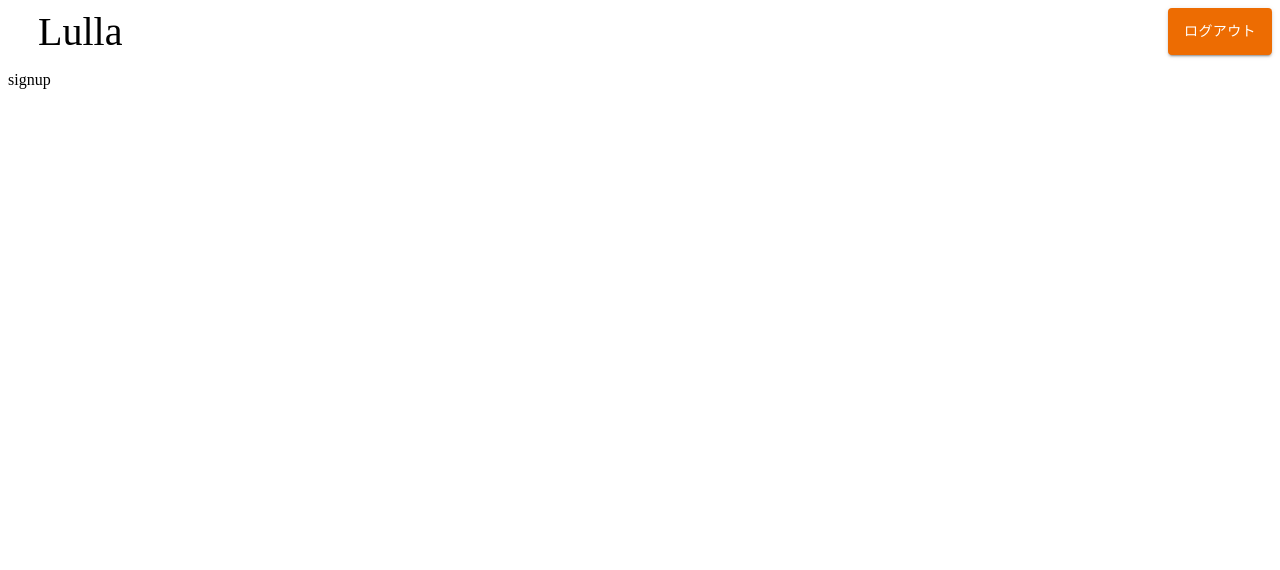
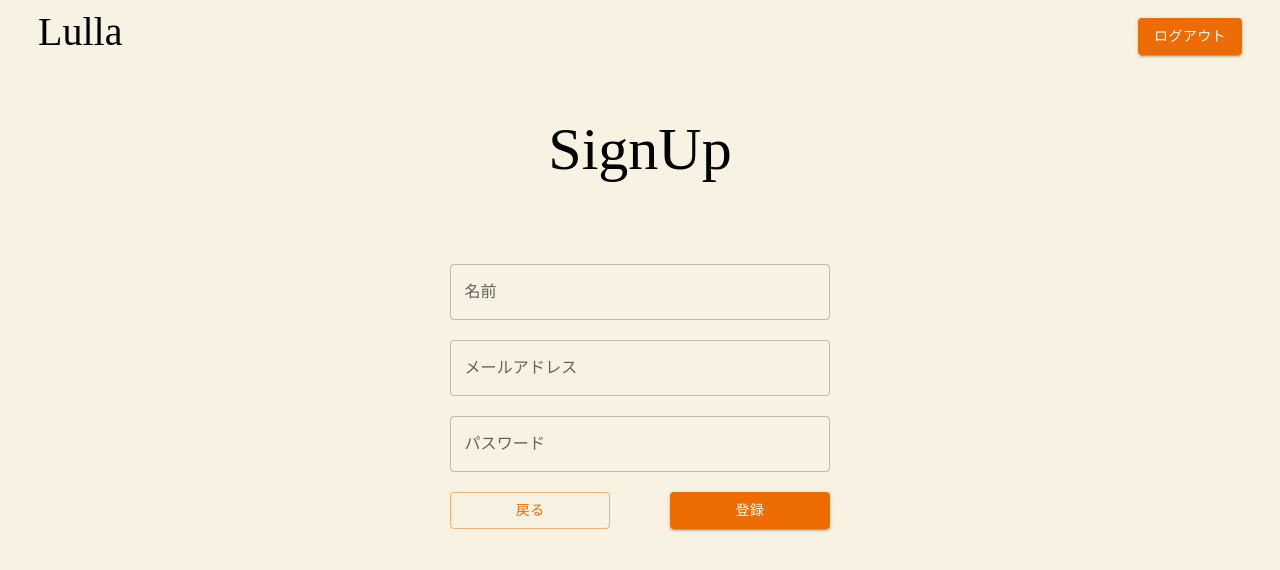
Before and after one commit to tt1125/gabaithon-202403-team3-front, a Next.js app: page /signup in a window 1280 px wide. Shown: the top 570 px of the page. Built offline with nearby package versions, Linux system fonts and the light colour scheme.

Commit message:
signup作成

```diff
--- a/app/layout.jsx
+++ b/app/layout.jsx
@@ -8,7 +8,7 @@ export const metadata = {
 export default function RootLayout({ children }) {
   return (
       <html lang="en" >
-        <body style={{backgroundColor : backgroundColor}}>
+        <body style={{backgroundColor : `#F8F2E2`}}>
         <Header/>
         {children}
         </body>
--- a/app/signup/page.jsx
+++ b/app/signup/page.jsx
@@ -1,11 +1,40 @@
+"use client"
+
+import { Button, TextField } from "@mui/material";
+import { useState } from "react";
+
 export default function signup () {
+
+    const [name,setName] = useState('')
+    const [email,setEmail] = useState('')
+    const [password,setPassword] = useState('')
+
+    const handleNameChange = (e) => {
+        setName(e.target.value)
+    }
+    const handleEmailChange = (e) => {
+        setEmail(e.target.value)
+    }
+    const handlePasswordChange = (e) => {
+        setPassword(e.target.value)
+    }
+
+
     return (
         <main>
-            <div>
-                <p>
-                    signup
-                </p>
+            <div style={{width:'full'  ,display:"flex" ,justifyContent:"center" ,alignItems:"center" }}>
+                <div style={{width:"30%",display:"flex" ,flexDirection:"column" ,gap:"20px" , alignItems:"center"}}>
+                    <p style={{fontSize:"60px"}}>
+                        SignUp
+                    </p>
+                    <TextField fullWidth value={name} onChange={handleNameChange} label="名前"/>
+                    <TextField fullWidth value={email} onChange={handleEmailChange} label="メールアドレス"/>
+                    <TextField fullWidth value={password} onChange={handlePasswordChange} label="パスワード"/>
+                    <div style={{display : "flex" ,  width:"100%",justifyContent : "space-between" , gap:"60px"}}>
+                        <Button variant="outlined" color="warning" fullWidth>戻る</Button>
+                        <Button variant="contained" color="warning" fullWidth>登録</Button>
+                    </div>
+                </div>
             </div>
         </main>
-    )
-}
+    )}
--- a/components/Header.jsx
+++ b/components/Header.jsx
@@ -2,9 +2,10 @@ import { Button } from "@mui/material";
 
 export default function Header (){
     return(
-         <div style={{width : '100' , backgroundColor : '#ffffff', display : "flex" , textAlign:"center" , justifyContent : "space-between" , backgroundColor : "rgba(255, 255, 255, 0)"}}>
+         <div style={{width : '100' , backgroundColor : "rgba(255, 255, 255, 0)", display : "flex" , textAlign:"center" , justifyContent : "space-between" , backgroundColor : "rgba(255, 255, 255, 0)"}}>
             <span style={{marginLeft : "30px" , fontSize : "40px"}}>Lulla</span>
-           <Button variant="contained" color="warning" >ログアウト</Button>
+            <div style={{marginRight : "30px" , marginTop : "10px"}}>
+           <Button variant="contained" color="warning" >ログアウト</Button></div>
          </div>
     )
 }
--- a/styles/globals.js
+++ b/styles/globals.js
@@ -1,2 +1,2 @@
-export const backgroundColor = '#F8F2E2'
+export const backgroundColor = '#000000'
 export const primaryColor = 'F8CE3As'
```
